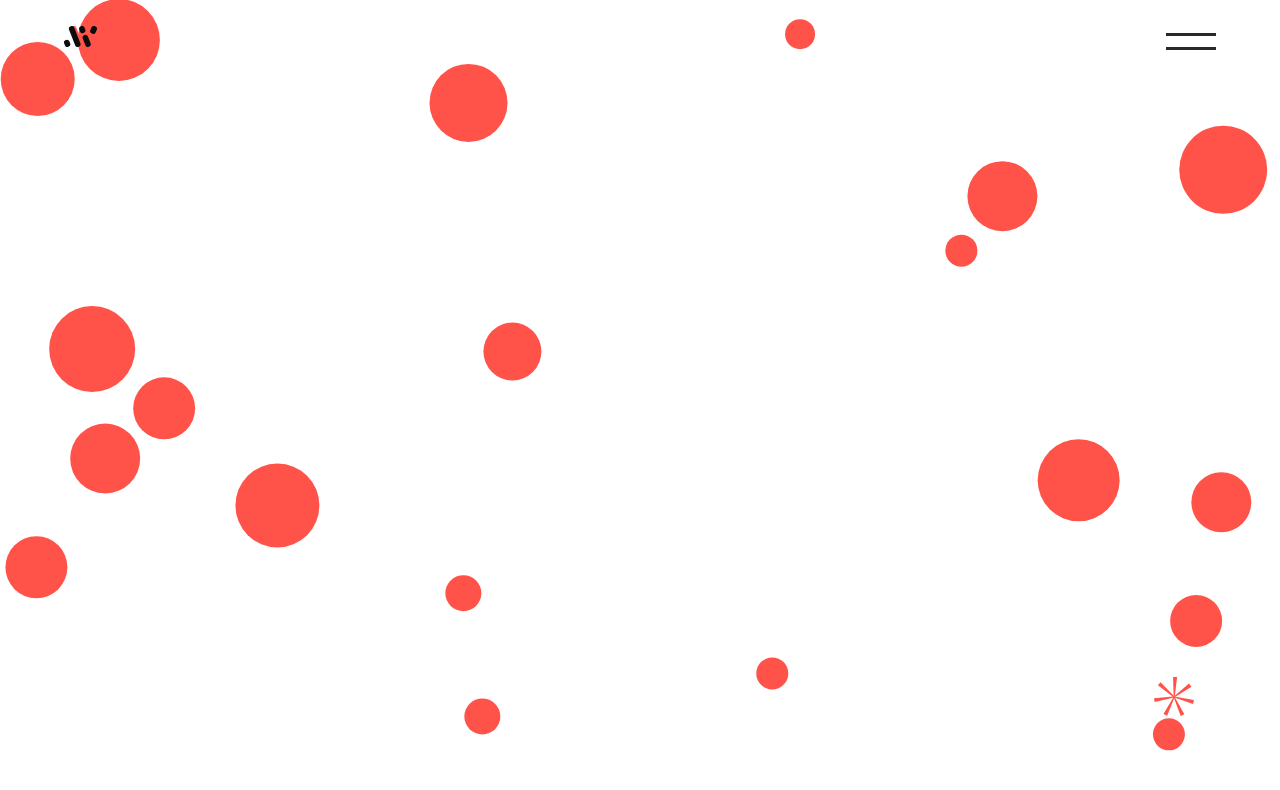
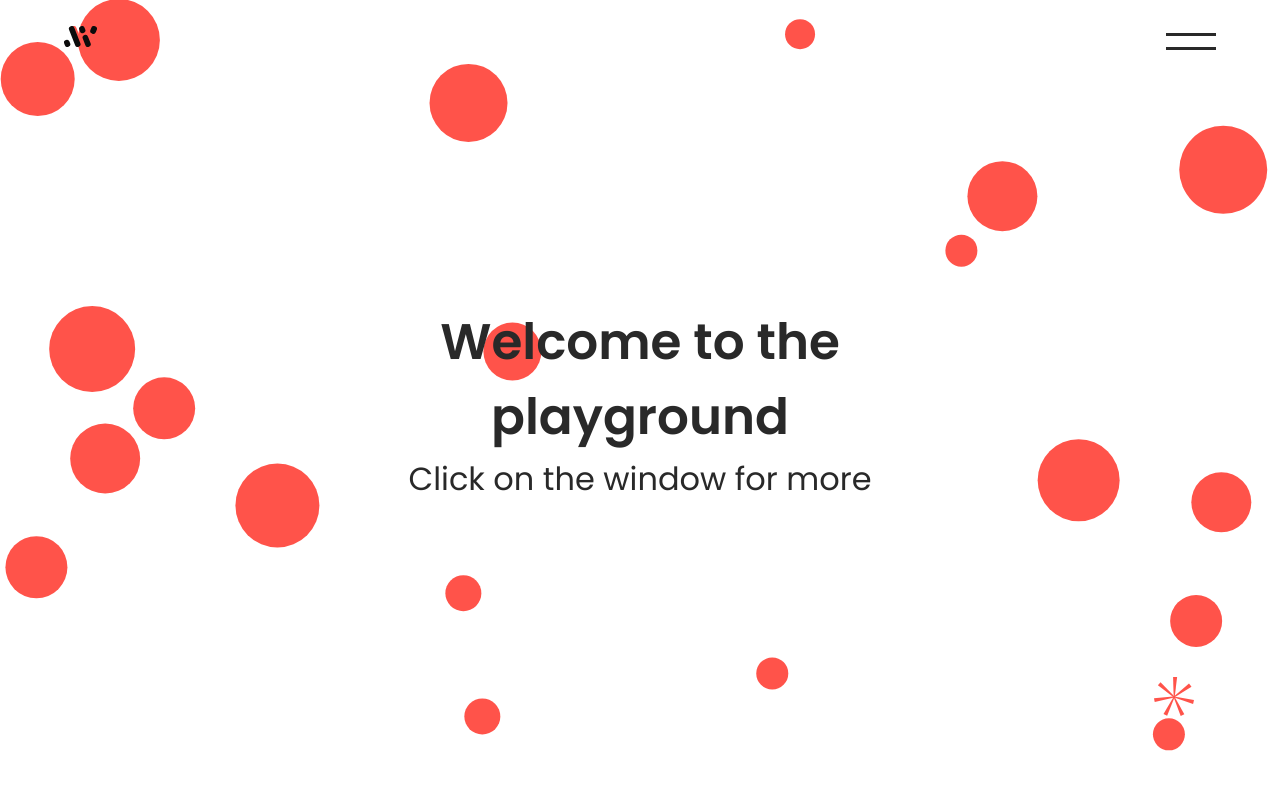
Before and after one commit to sarah2627/portfolio, a Vue app: page /about in a window 1280 px wide. Both pictures are taken after a click on the button 1174 px from the left and 697 px from the top of the page. Shown: the top 790 px of the page. Built offline with nearby package versions, Linux system fonts and the light colour scheme.

Commit message:
Animate + modif playground

```diff
--- a/src/App.vue
+++ b/src/App.vue
@@ -5,7 +5,9 @@
       @click="goPlayground"
       @mouseover="emitGlobalMouseOver()"
       @mouseleave="emitGlobalMouseLeave()">
-      <button> <img src="@/assets/button-playground.svg"/> </button>
+      <button>
+        <img src="@/assets/button-playground.svg"/>
+      </button>
     </div>
     <CursorAnimation></CursorAnimation>
     <transition :name="transitionName" mode="out-in">
--- a/src/components/Playground.vue
+++ b/src/components/Playground.vue
@@ -1,6 +1,14 @@
 <template>
     <div id="canvas">
       <NavBar></NavBar>
+      <div class="title">
+        <h1>
+          Welcome to the playground
+        </h1>
+        <h2>
+          Click on the window for more
+        </h2>
+      </div>
       <canvas ref="canvas" id="sandbox"></canvas>
     </div>
 </template>
--- a/src/style/playground.css
+++ b/src/style/playground.css
@@ -22,6 +22,27 @@
           transform: rotate(90deg);
 }
 
+#canvas {
+  position: relative;
+}
+
+#canvas .title {
+  position: absolute;
+  top: 50%;
+  left: 50%;
+  -webkit-transform: translate(-50%, -50%);
+          transform: translate(-50%, -50%);
+}
+
+#canvas .title h1 {
+  font-size: 50px;
+  font-weight: 600;
+}
+
+#canvas .title h2 {
+  font-size: 32px;
+}
+
 @media (max-width: 1024px) {
   .playground button {
     position: absolute;
--- a/src/style/playground.scss
+++ b/src/style/playground.scss
@@ -19,6 +19,23 @@
     }
 }
 
+#canvas {
+    position: relative;
+    .title {
+        position: absolute;
+        top: 50%;
+        left: 50%;
+        transform: translate(-50%, -50%);
+        h1 {
+            font-size: 50px;
+            font-weight: 600;
+        }
+        h2 {
+            font-size: 32px;
+        }
+    }
+}
+
 @media (max-width: 1024px) {
     .playground {
         button {
--- a/src/style/style.css
+++ b/src/style/style.css
@@ -696,6 +696,27 @@
           transform: rotate(90deg);
 }
 
+#canvas {
+  position: relative;
+}
+
+#canvas .title {
+  position: absolute;
+  top: 50%;
+  left: 50%;
+  -webkit-transform: translate(-50%, -50%);
+          transform: translate(-50%, -50%);
+}
+
+#canvas .title h1 {
+  font-size: 50px;
+  font-weight: 600;
+}
+
+#canvas .title h2 {
+  font-size: 32px;
+}
+
 @media (max-width: 1024px) {
   .playground button {
     position: absolute;
--- a/src/views/Home.vue
+++ b/src/views/Home.vue
@@ -3,7 +3,7 @@
       <NavBar></NavBar>
       <div class="home">
         <div class="introduction">
-          <h1>
+          <h1 data-aos="fade-up" data-aos-duration="1000" appear>
             <span>
               Hi, I'm Sarah Veysset, <br/>
               a creative engineer specialising <br/>
```
Also changed, not shown: 2 other files (tests, documents, lock files or other folders).
